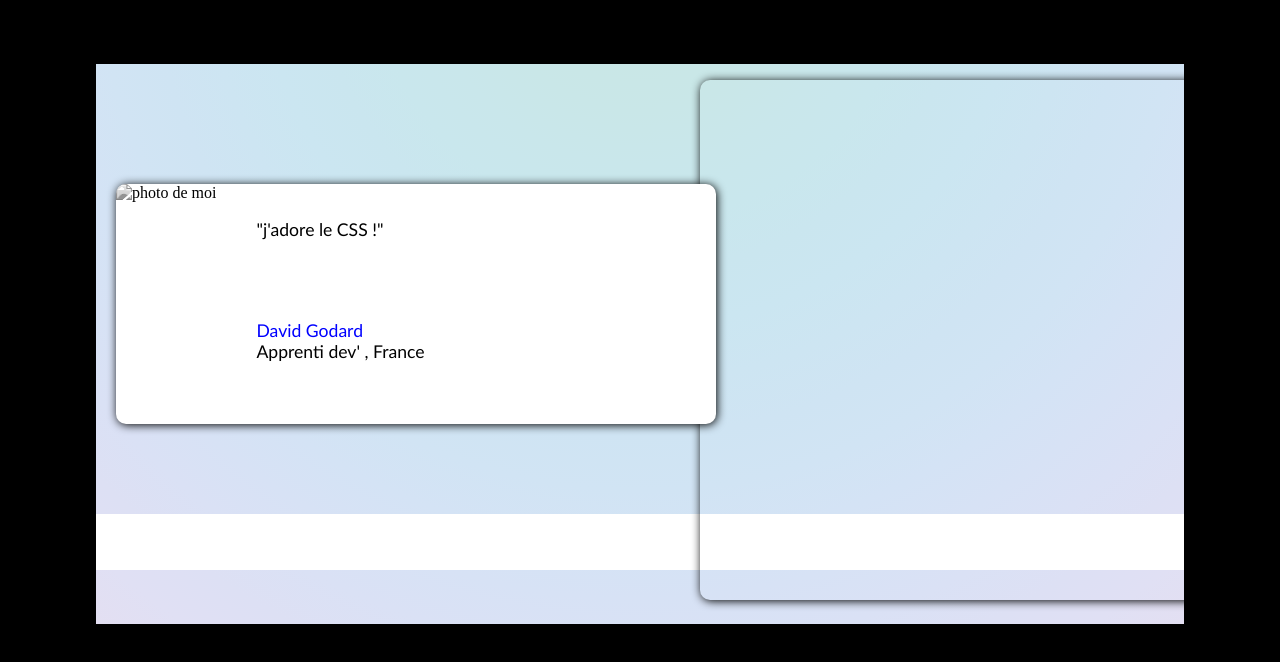
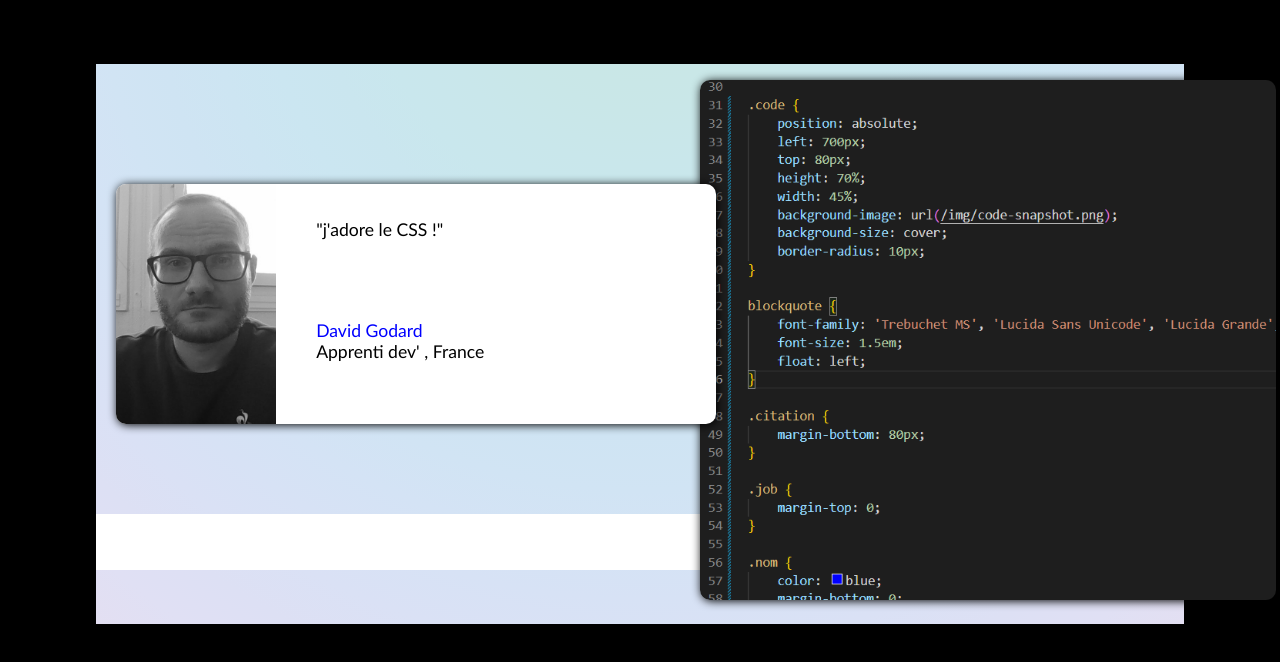
Before and after one commit to lhp9david/exo2css, a plain HTML site: page index.html in a window 1280 px wide. Drawn offline with Linux system fonts and the light colour scheme; the site is published under a folder, as on GitHub Pages, so addresses that start at the root find nothing.

Commit message:
le dernier

```diff
--- a/index.html
+++ b/index.html
@@ -11,7 +11,7 @@
     <div class="container">
       <div class="code"></div>
       <article class="presentation">
-        <img src="/img/moi.jpg" alt="photo de moi" />
+        <img src="img/moi.jpg" alt="photo de moi" />
         <blockquote>
           <p class="quote">"j'adore le CSS !"</p>
           <p class="name">David Godard</p>
--- a/style.css
+++ b/style.css
@@ -33,7 +33,7 @@ img {
     top: 80px;
     height: 65%;
     width: 45%;
-    background-image: url(/img/imgCode.png);
+    background-image: url(img/imgCode.png);
     background-size: cover;
     box-shadow: 1px 1px 10px black;
     border-radius: 10px;
```
